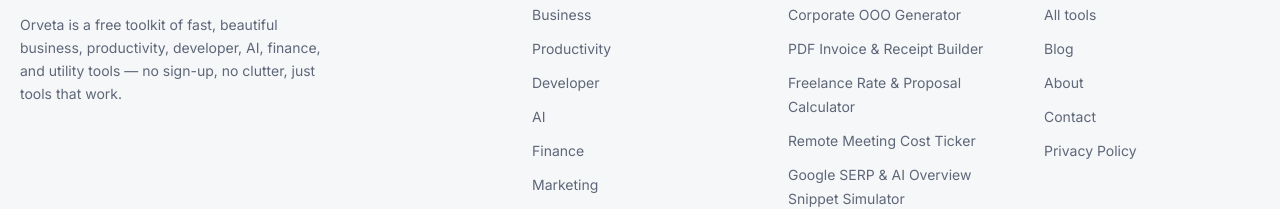
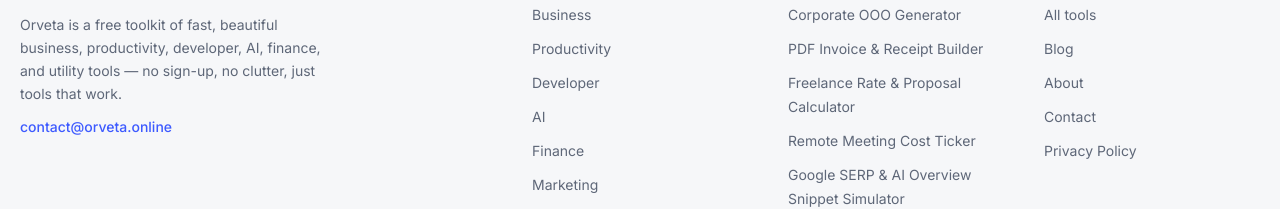
Before and after one commit to hanzlakhalid-dev/Orveta, a Next.js app: page /blog in a window 1280 px wide. Shown: the part 1290-1499 px from the top of the page. Built offline with nearby package versions, Linux system fonts and the light colour scheme.

Commit message:
Added mail(contact@orveta.online)

```diff
--- a/src/components/layout/footer.tsx
+++ b/src/components/layout/footer.tsx
@@ -17,6 +17,12 @@
             <p className="mt-4 max-w-xs text-sm leading-relaxed text-muted-foreground">
               {siteConfig.description}
             </p>
+            <a
+              href={`mailto:${siteConfig.email}`}
+              className="mt-3 inline-block text-sm font-medium text-primary transition-colors hover:text-primary/80"
+            >
+              {siteConfig.email}
+            </a>
           </div>
 
           <div>
--- a/src/lib/site-config.ts
+++ b/src/lib/site-config.ts
@@ -5,7 +5,7 @@
     "Orveta is a free toolkit of fast, beautiful business, productivity, developer, AI, finance, and utility tools — no sign-up, no clutter, just tools that work.",
   url: "https://orveta.online",
   ogImage: "/og-image.png",
-  email: "honeykhalid2010@gmail.com",
+  email: "contact@orveta.online",
   keywords: [
     "free online tools",
     "business tools",
```
